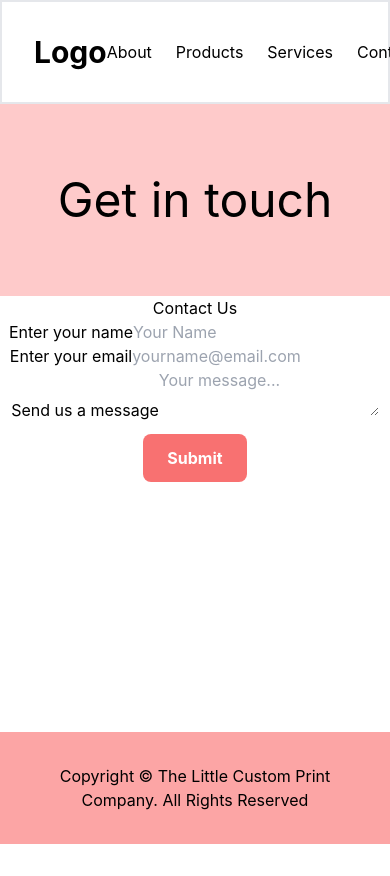
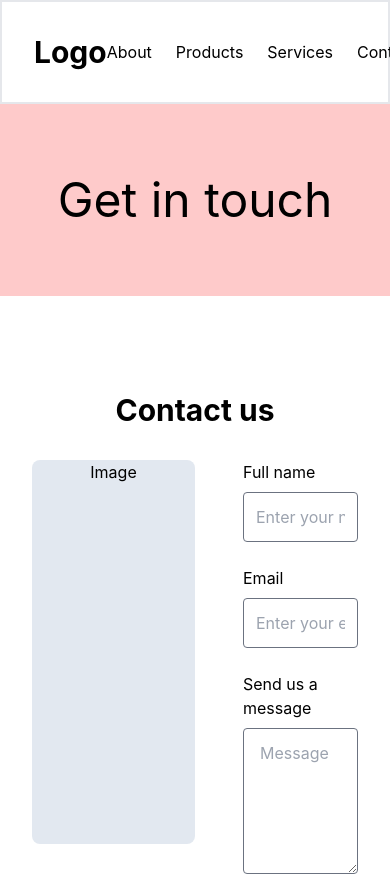
Before and after one commit to ST3V3NP3RRY/custom_print_co, a React (Create React App) app: page /contact in a window 390 px wide. Shown: the top 876 px of the page. Before the commit the page ends 844 px from the top, so only its background shows below. Built offline with nearby package versions, Linux system fonts and the light colour scheme.

Commit message:
added contact form ui needs made responsive on mobile

```diff
--- a/src/Pages/About/About.jsx
+++ b/src/Pages/About/About.jsx
@@ -5,7 +5,7 @@ const About = () => {
     <>
       <Banner text={"About Us"} />
       <section className="flex justify-center mt-12">
-        <div className="bg-slate-300 rounded-lg w-96 h-64"></div>
+        <div className="bg-slate-200 rounded-lg w-96 h-64 rounded-lg"></div>
       </section>
     </>
   );
--- a/src/components/Forms/ContactForm.jsx
+++ b/src/components/Forms/ContactForm.jsx
@@ -1,27 +1,118 @@
 const ContactForm = () => {
   return (
-    <form>
-      <h2>Contact Us</h2>
-      <label for="name">Enter your name</label>
-      <input type="text" id="name" name="name" placeholder="Your Name" />
-
-      <label for="email">Enter your email</label>
+    <>
+      <section className="container my-24 px-8 mx-auto">
+        <div className="max-w-[1200px] mx-auto lg:px-12">
+          <h2 className="text-3xl font-bold mb-8">Contact us</h2>
+          <div className="flex gap-12 justify-center">
+            <div className="w-[50%] h-96 bg-slate-200 mb-2 rounded-lg">
+              Image
+            </div>
+            <form className="flex-1">
+              <div className="form-group mb-6">
+                <label className="block text-left mb-2" for="name">
+                  Full name
+                </label>
+                <input
+                  type="text"
+                  className="form-control block
+            w-full
+            px-3
+            py-3
+            text-base
+            font-normal
+            text-gray-700
+            bg-white bg-clip-padding
+            border border-solid border-gray-500
+            rounded
+            transition
+            ease-in-out
+            m-0
+            focus:text-gray-700 focus:bg-white focus:border-blue-600 focus:outline-none"
+                  id="name"
+                  placeholder="Enter your name"
+                />
+              </div>
+              <div className="form-group mb-6">
+                <label className="block text-left mb-2" for="email">
+                  Email
+                </label>
                 <input
                   type="email"
+                  className="form-control block
+            w-full
+            px-3
+            py-3
+            text-base
+            font-normal
+            text-gray-700
+            bg-white bg-clip-padding
+            border border-solid border-gray-500
+            rounded
+            transition
+            ease-in-out
+            m-0
+            focus:text-gray-700 focus:bg-white focus:border-blue-600 focus:outline-none"
                   id="email"
-        name="email"
-        placeholder="yourname@email.com"
+                  placeholder="Enter your email"
                 />
-
-      <label for="message">Send us a message</label>
-      <textarea id="message" name="message" placeholder="Your message..." />
+              </div>
+              <div className="form-group mb-6">
+                <label className="block text-left mb-2" for="message">
+                  Send us a message
+                </label>
+                <textarea
+                  className="
+            form-control
+            block
+            w-full
+            px-4
+            py-3
+            text-base
+            font-normal
+            text-gray-700
+            bg-white bg-clip-padding
+            border border-solid border-gray-500
+            rounded
+            transition
+            ease-in-out
+            m-0
+            focus:text-gray-700 focus:bg-white focus:border-blue-600 focus:outline-none
+          "
+                  id="message"
+                  rows="5"
+                  placeholder="Message"
+                ></textarea>
+              </div>
               <button
                 type="submit"
-        class="md:w-32 bg-red-400 hover:bg-red-dark text-white font-bold py-3 px-6 rounded-lg mt-3 hover:bg-red-500 transition ease-in-out duration-300"
+                className="
+          w-full
+          px-6
+          py-4
+          bg-red-300
+          text-white
+          font-medium
+          text-md
+          text-bold
+          leading-tight
+          uppercase
+          rounded
+          shadow-md
+          hover:bg-red-300 hover:shadow-lg
+          focus:bg-red-400 focus:shadow-lg focus:outline-none focus:ring-0
+          active:bg-red-500 active:shadow-lg
+          transition
+          duration-150
+          ease-in-out"
               >
-        Submit
+                Send
               </button>
             </form>
+          </div>
+        </div>
+      </section>
+    </>
   );
 };
 
```
Lines whose indentation alone changed are shown as unchanged.
